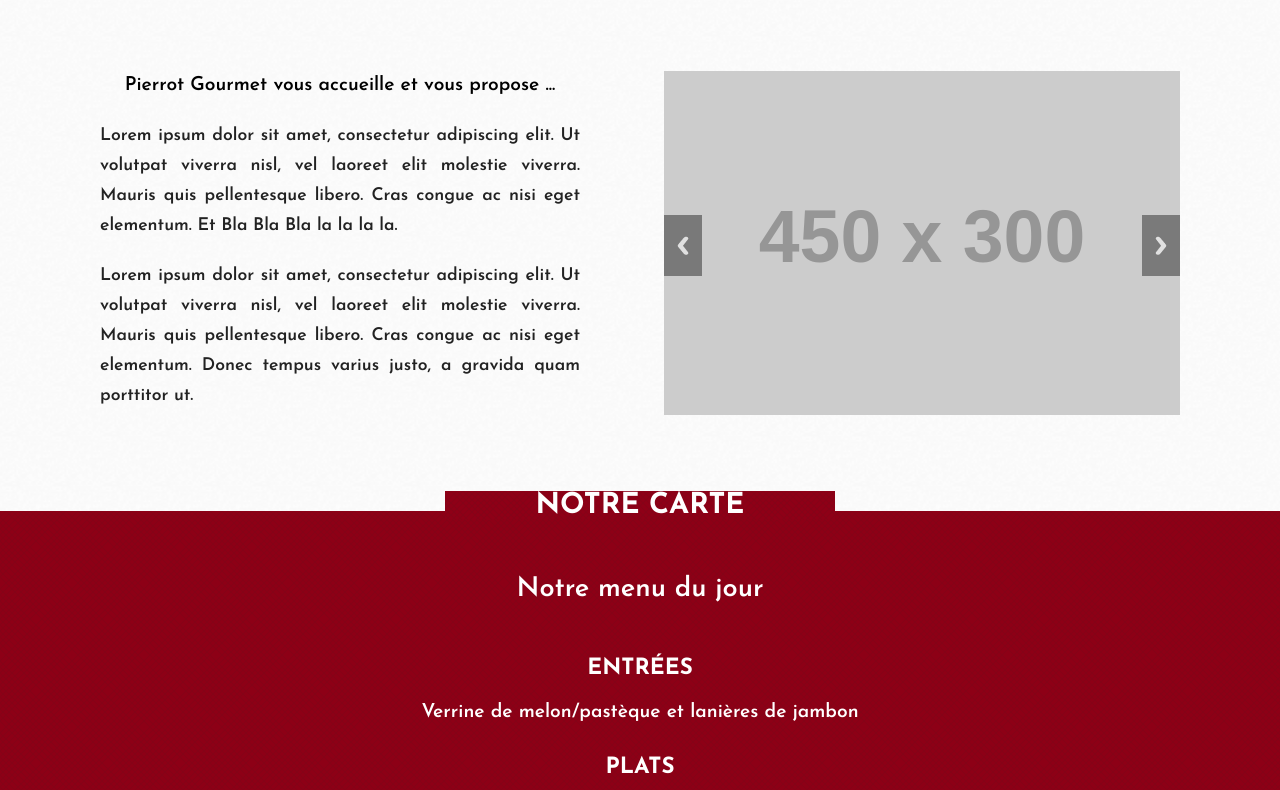
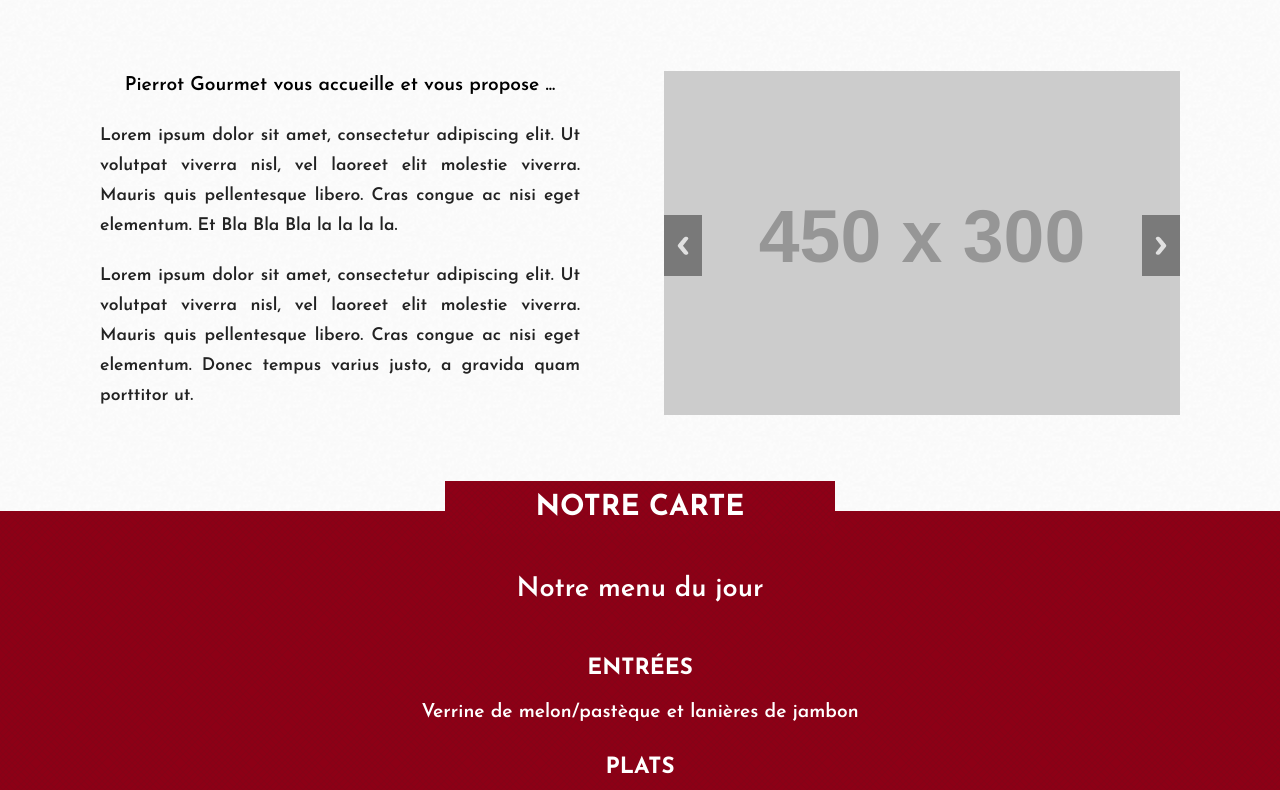
Before and after one commit to jacbac/resto, a plain HTML site: page index.html in a window 1280 px wide. Shown: the part 619-1409 px from the top of the page. Drawn offline with nearby package versions, Linux system fonts and the light colour scheme; some packages are replaced by stand-ins of ours; placeholder pictures from the web are drawn by us.

Commit message:
test pour fixer décalage firefox chrome 1

```diff
--- a/css/main.css
+++ b/css/main.css
@@ -966,8 +966,8 @@ footer {
   #ardoise h2 span,
   #events h2 span,
   #map h2 span {
-    padding: 0 90px;
-    top: -14px;
+    padding: 12px 90px;
+    top: -12px;
   }
 
   #presentation-rslides {
```
